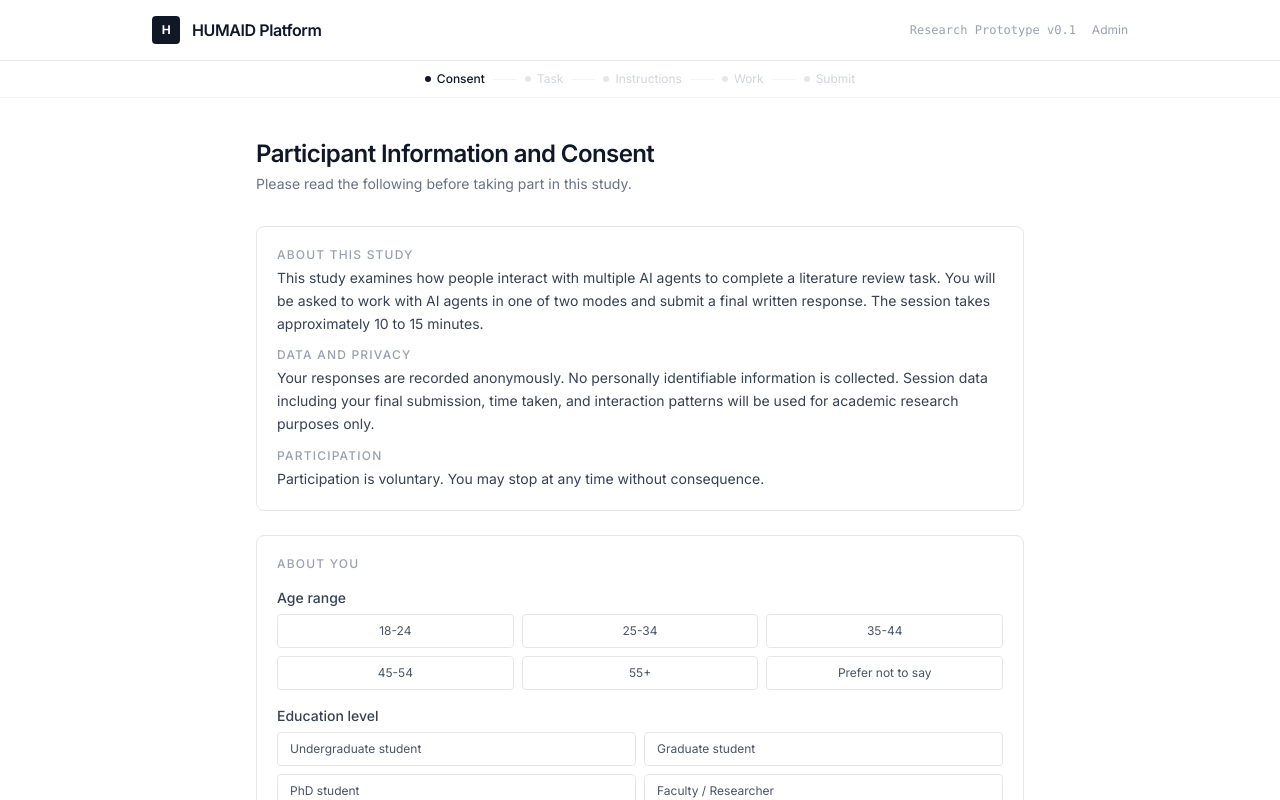
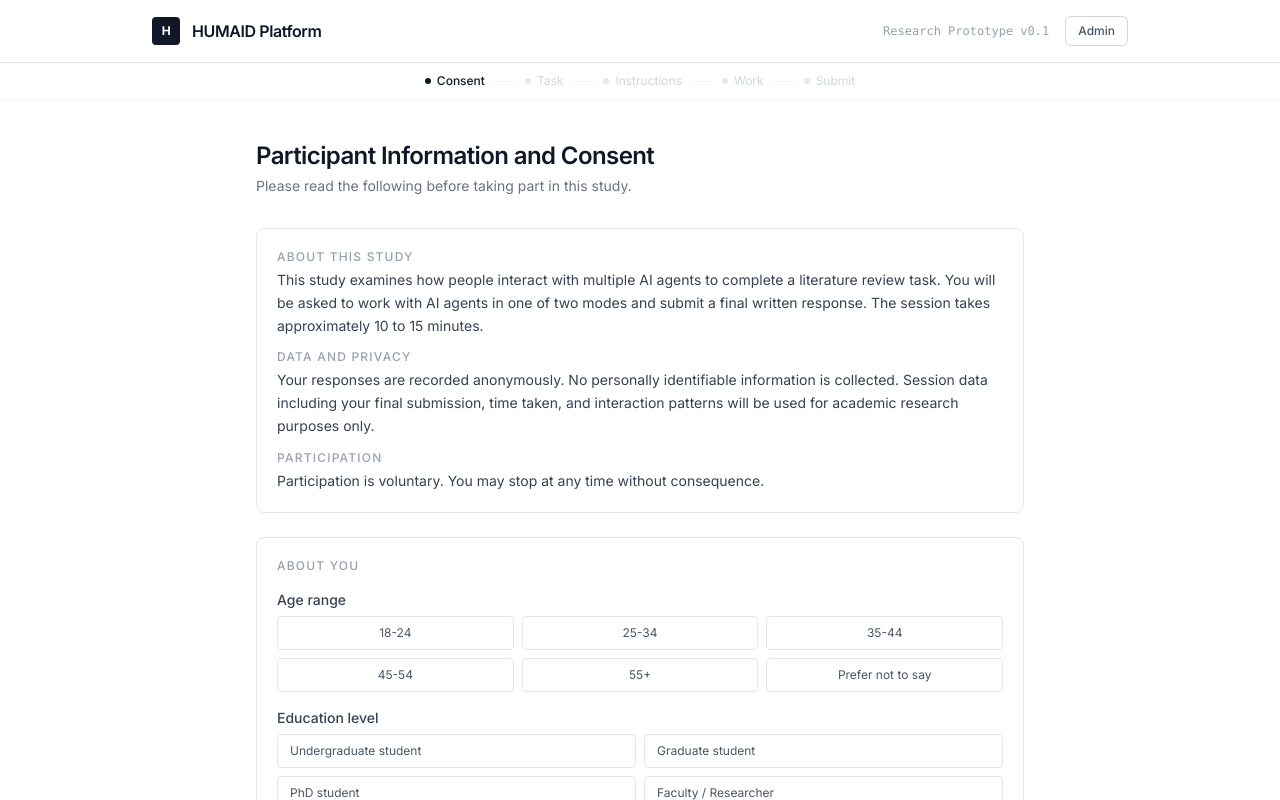
Before and after one commit to Jackustc/humaidplatform, a Next.js app: page / in a window 1280 px wide. Shown: the top 800 px of the page. Built offline with nearby package versions, Linux system fonts and the light colour scheme.

Commit message:
Style Admin nav link as a bordered button

```diff
--- a/app/layout.tsx
+++ b/app/layout.tsx
@@ -24,7 +24,7 @@ export default function RootLayout({ children }: { children: React.ReactNode })
             </div>
             <div className="flex items-center gap-4">
               <span className="text-xs text-gray-400 font-mono hidden sm:inline">Research Prototype v0.1</span>
-              <a href="/admin" className="text-xs text-gray-400 hover:text-gray-700 transition-colors hidden sm:inline">Admin</a>
+              <a href="/admin" className="text-xs font-medium text-gray-600 hover:text-gray-900 border border-gray-300 hover:border-gray-500 px-3 py-1.5 rounded-md transition-colors hidden sm:inline">Admin</a>
             </div>
           </div>
         </nav>
```
